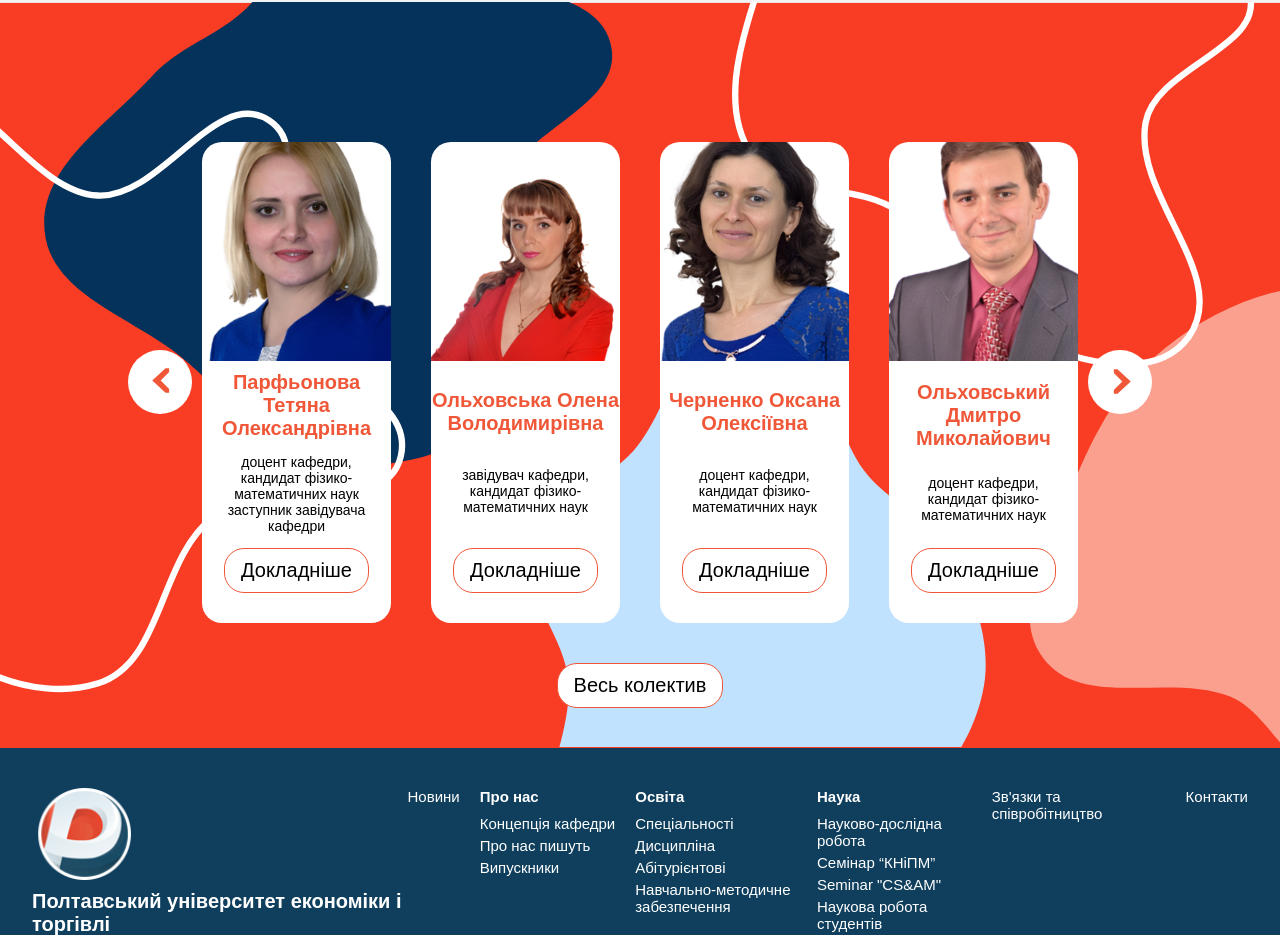
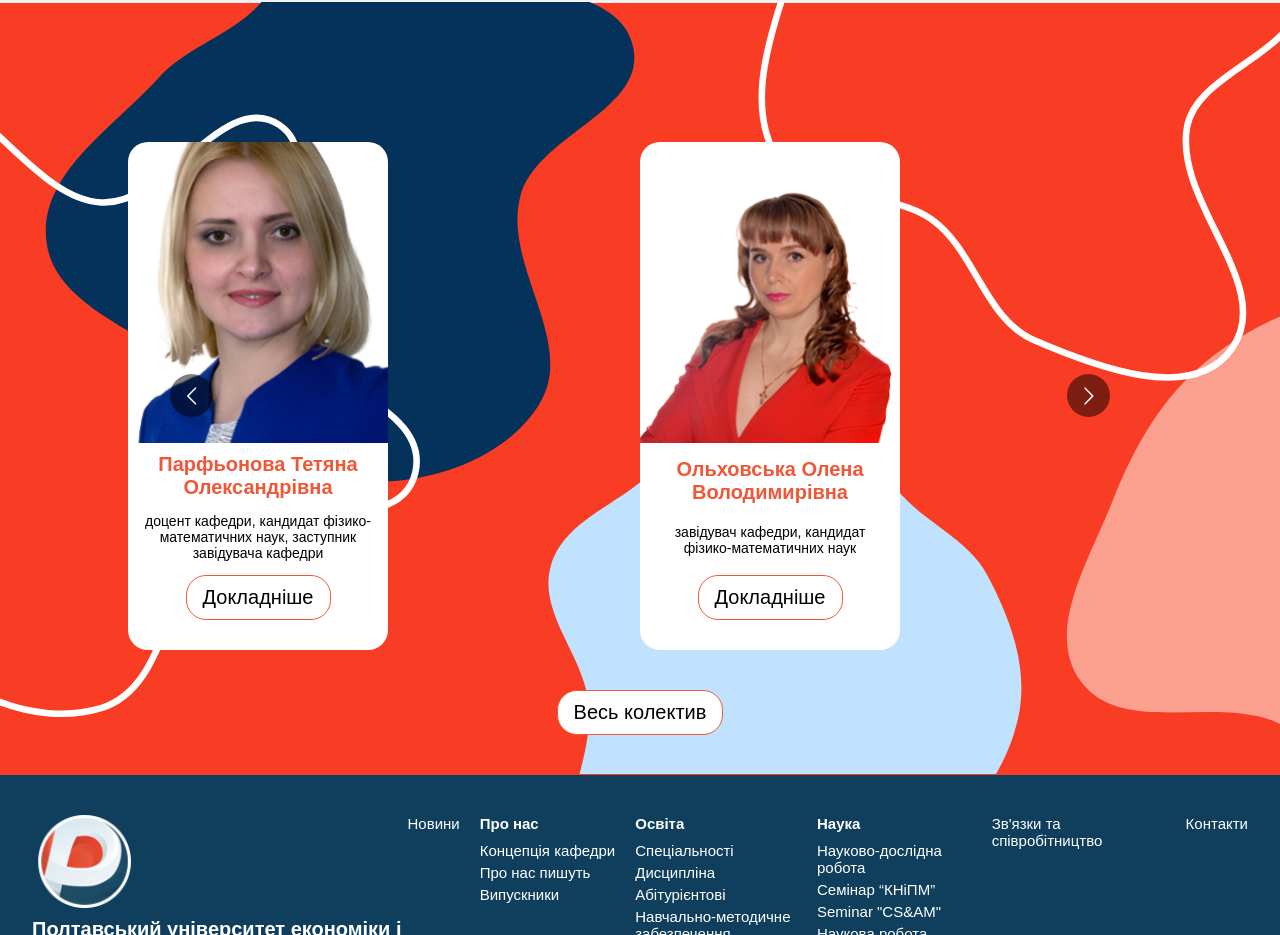
Before and after one commit to vlad-blip/mathmodel, a Next.js app: page / in a window 1280 px wide. Shown: the part 2263-3198 px from the top of the page. Built offline with nearby package versions, Linux system fonts and the light colour scheme; no server answers; the database is empty.

Commit message:
Added slider

```diff
--- a/components/DepartmentStaff/StaffList.tsx
+++ b/components/DepartmentStaff/StaffList.tsx
@@ -1,50 +1,59 @@
+import staffData from "@/data/staff.json";
+
+import Carousel from "react-multi-carousel";
+import "react-multi-carousel/lib/styles.css";
+
 import Staff from "./Staff";
-import ButtonSlider from "../ButtonSlider/ButtonSlider";
+import ButtonOutline from "../ButtonOutline/ButtonOutline";
 
 import styles from "./StaffList.module.scss";
-import ButtonOutline from "../ButtonOutline/ButtonOutline";
 
 export default function StaffList() {
+  const responsive = {
+    superLargeDesktop: {
+      // the naming can be any, depends on you.
+      breakpoint: { max: 4000, min: 3000 },
+      items: 5,
+    },
+    desktop: {
+      breakpoint: { max: 3000, min: 1440 },
+      items: 4,
+    },
+    laptop: {
+      breakpoint: { max: 1440, min: 1024 },
+      items: 3,
+    },
+    tablet: {
+      breakpoint: { max: 1024, min: 544 },
+      items: 2,
+    },
+    mobile: {
+      breakpoint: { max: 544, min: 0 },
+      items: 1,
+    },
+  };
   return (
     <div className={styles.wrapper}>
       <div className={styles.container}>
-        <ButtonSlider direction="left" onClick={() => {}} />
-        <ul className={styles.list}>
-          <li>
+        <Carousel
+          responsive={responsive}
+          ssr={true}
+          infinite={true}
+          containerClass={styles.list}
+        >
+          {staffData.map((staff, i) => (
             <Staff
-              name="Парфьонова Тетяна Олександрівна"
-              description="доцент кафедри, кандидат фізико-математичних наук
-заступник завідувача кафедри"
-              url="/13123"
-              img="/Staff/parfenova.png"
+              key={i}
+              img={staff.img}
+              name={staff.name}
+              description={staff.description}
+              accomplishments={staff.accomplishments}
+              curriculum={staff.curriculum}
+              workExperience={staff.workExperience}
+              scienceProfiles={staff.scienceProfiles}
             />
-          </li>
-          <li>
-            <Staff
-              name="Ольховська Олена Володимирівна"
-              description="завідувач кафедри, кандидат фізико-математичних наук"
-              url="/13123"
-              img="/Staff/olkhovska.png"
-            />
-          </li>
-          <li>
-            <Staff
-              name="Черненко Оксана Олексіївна"
-              description="доцент кафедри, кандидат фізико-математичних наук"
-              url="/13123"
-              img="/Staff/chernenko.png"
-            />
-          </li>
-          <li>
-            <Staff
-              name="Ольховський Дмитро Миколайович"
-              description="доцент кафедри, кандидат фізико-математичних наук"
-              url="/13123"
-              img="/Staff/olkhovsky.png"
-            />
-          </li>
-        </ul>
-        <ButtonSlider direction="right" onClick={() => {}} />
+          ))}
+        </Carousel>
       </div>
       <ButtonOutline type="button">Весь колектив</ButtonOutline>
     </div>
```
